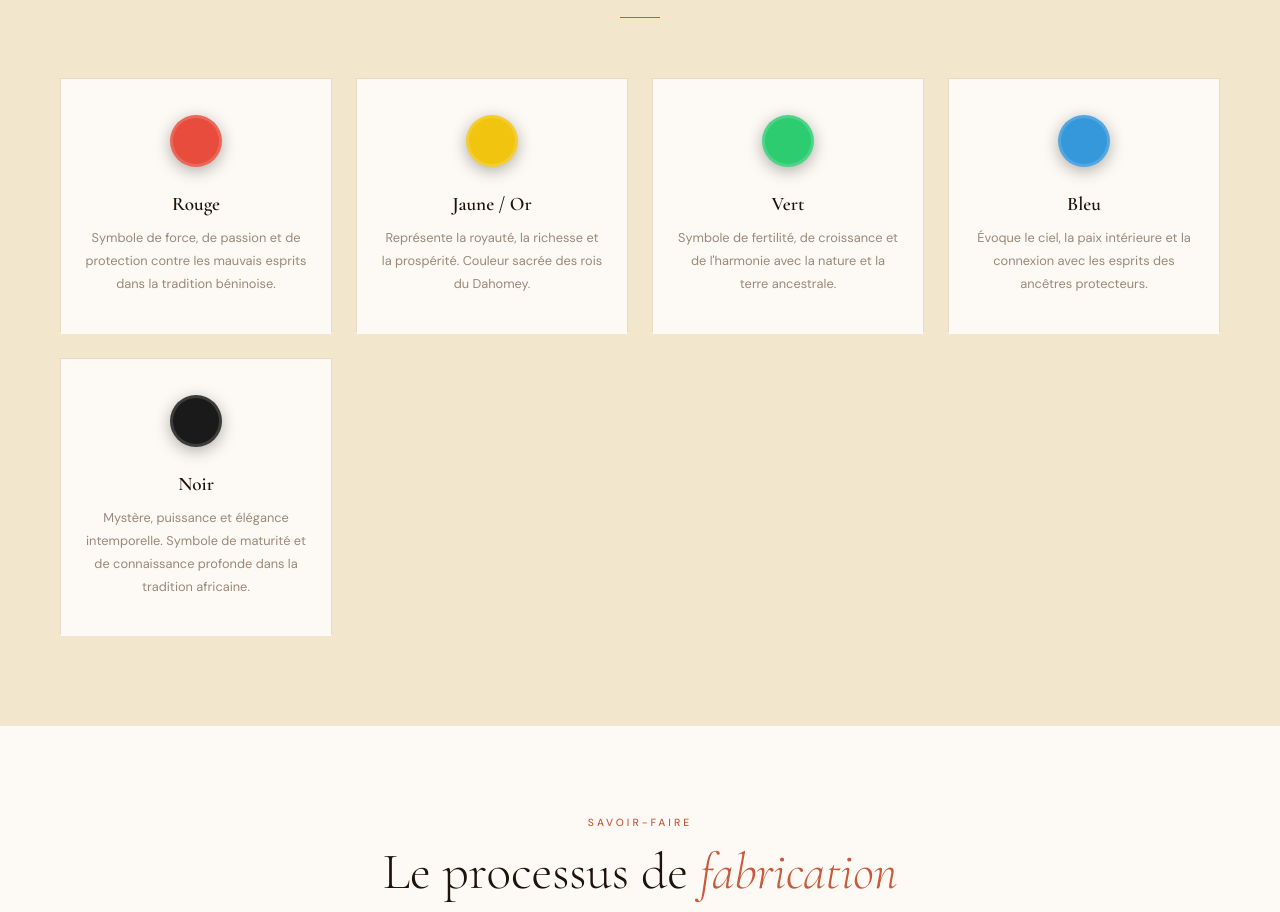
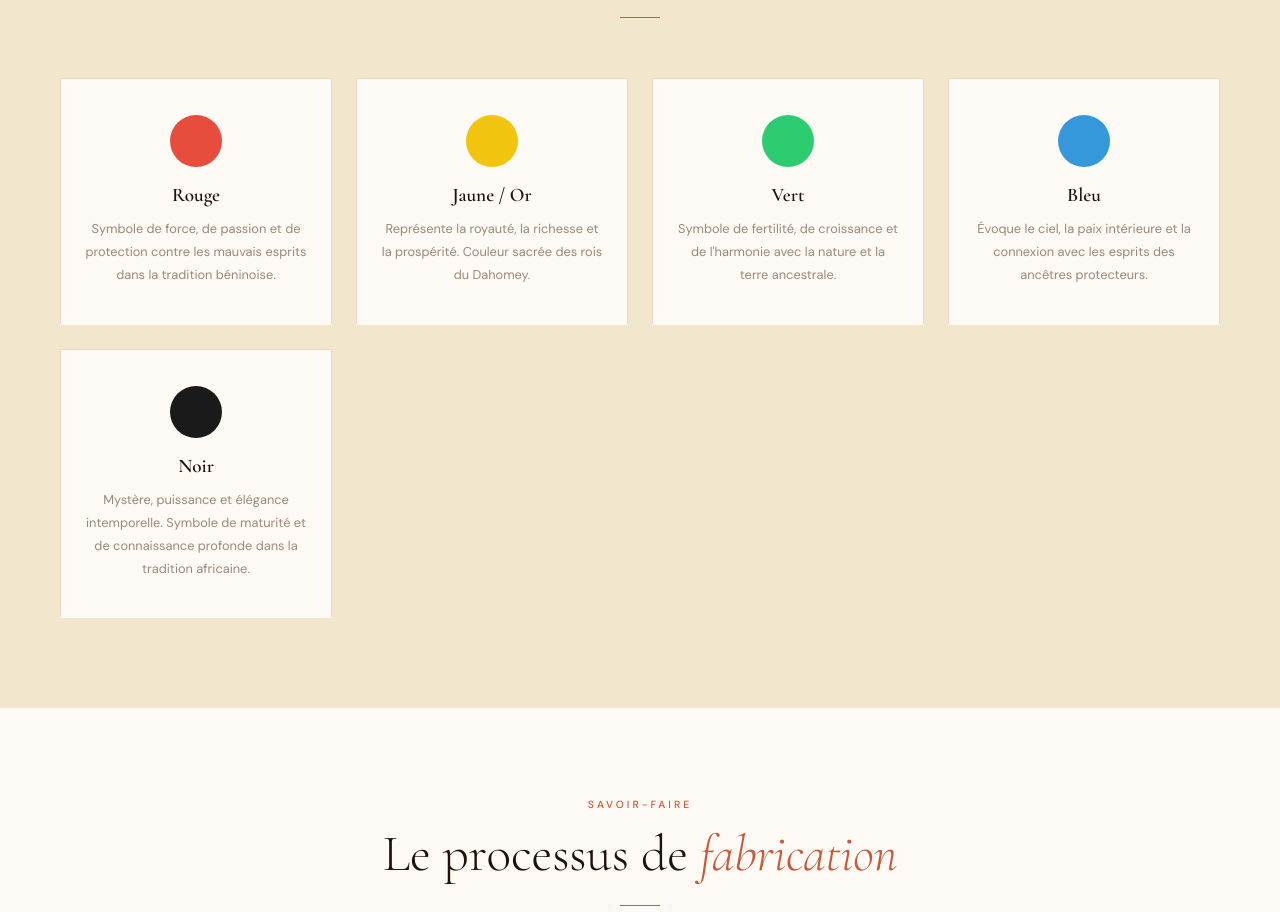
Before and after one commit to dansoudavid225-eng/artisan-nomade, a plain HTML site: page frontend/culture.html in a window 1280 px wide. Shown: the part 1096-2008 px from the top of the page. Drawn offline with nearby package versions, Linux system fonts and the light colour scheme; no server answers.

Commit message:
Vraies couleurs cercles perles + navbar propre

```diff
--- a/frontend/culture.html
+++ b/frontend/culture.html
@@ -85,27 +85,27 @@
     </div>
     <div class="services-grid">
       <div class="service-card reveal">
-        <div class="service-icon"><span class="color-dot" style="background:#E74C3C;"></span></div>
+        <div class="service-icon" style="background:#E74C3C;border-radius:50%;width:52px;height:52px;margin:0 auto 16px;"></div>
         <h3>Rouge</h3>
         <p>Symbole de force, de passion et de protection contre les mauvais esprits dans la tradition béninoise.</p>
       </div>
       <div class="service-card reveal">
-        <div class="service-icon"><span class="color-dot" style="background:#F1C40F;"></span></div>
+        <div class="service-icon" style="background:#F1C40F;border-radius:50%;width:52px;height:52px;margin:0 auto 16px;"></div>
         <h3>Jaune / Or</h3>
         <p>Représente la royauté, la richesse et la prospérité. Couleur sacrée des rois du Dahomey.</p>
       </div>
       <div class="service-card reveal">
-        <div class="service-icon"><span class="color-dot" style="background:#2ECC71;"></span></div>
+        <div class="service-icon" style="background:#2ECC71;border-radius:50%;width:52px;height:52px;margin:0 auto 16px;"></div>
         <h3>Vert</h3>
         <p>Symbole de fertilité, de croissance et de l'harmonie avec la nature et la terre ancestrale.</p>
       </div>
       <div class="service-card reveal">
-        <div class="service-icon"><span class="color-dot" style="background:#3498DB;"></span></div>
+        <div class="service-icon" style="background:#3498DB;border-radius:50%;width:52px;height:52px;margin:0 auto 16px;"></div>
         <h3>Bleu</h3>
         <p>Évoque le ciel, la paix intérieure et la connexion avec les esprits des ancêtres protecteurs.</p>
       </div>
       <div class="service-card reveal">
-        <div class="service-icon"><span class="color-dot" style="background:#1A1A1A;"></span></div>
+        <div class="service-icon" style="background:#1A1A1A;border-radius:50%;width:52px;height:52px;margin:0 auto 16px;"></div>
         <h3>Noir</h3>
         <p>Mystère, puissance et élégance intemporelle. Symbole de maturité et de connaissance profonde dans la tradition africaine.</p>
       </div>
```
